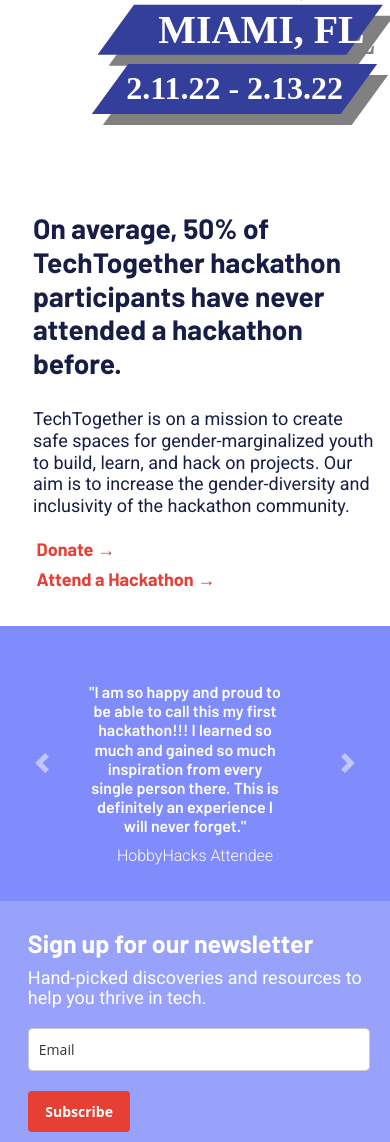
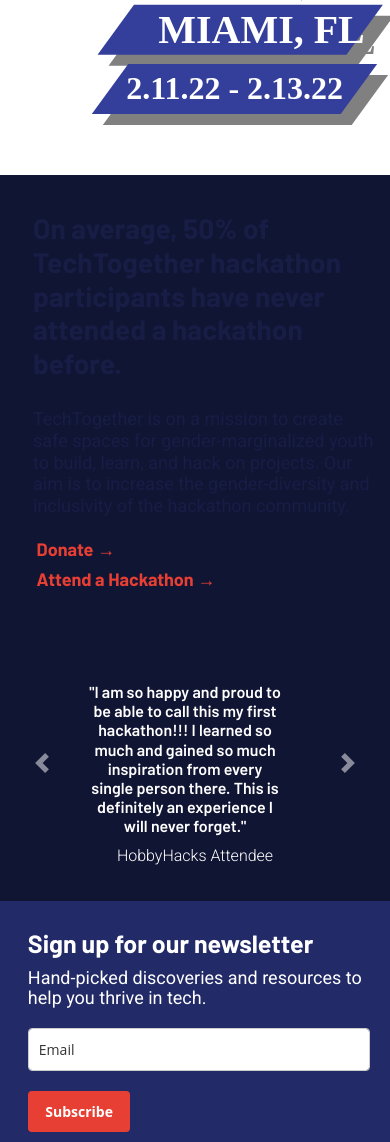
Before and after one commit to TechTogetherInc/techtogether, an Eleventy site: page ttm-2022/index.html in a window 390 px wide. Shown: the part 338-1480 px from the top of the page. Built offline with nearby package versions, Linux system fonts and the light colour scheme; Eleventy itself is replaced by a stand-in of ours; files that its build step writes are made by us from their sources; a small style sheet from the web is missing.

Commit message:
changed background to gradient color
went through each section individually and either changed the background color to #222a68 or inserted a "bg-miami" class. Had to change hexcode the stayintouch.html to be the same color as the rest of the page.

```diff
--- a/ttm-2022/_includes/stayintouch.html
+++ b/ttm-2022/_includes/stayintouch.html
@@ -1,4 +1,4 @@
-<div style="background-color: #98A2FB;">
+<div style="background-color: #222a68;">
 	<!-- Start MailerLite -->
 <style type="text/css">
   @import url(https://static.mailerlite.com/assets/plugins/groot/modules/includes/groot_fonts/import.css?version=11615);
--- a/ttm-2022/index.html
+++ b/ttm-2022/index.html
@@ -14,7 +14,7 @@
     </div>
 </div>
 
-<section class ="bg-blue ticker-section hide-mobile">
+<section class ="bg-miami ticker-section hide-mobile">
     <div class="container">
         <div class="row">
             <div class="col-sm-5">
@@ -28,7 +28,7 @@
 </section>
 
 
-<section>
+<section class="bg-miami">
     <div class="container">
         <div class="row">
             <div class="col-sm-6 col-md-6 video hide-mobile">
@@ -55,7 +55,7 @@
 </section>
 
 <!-- Quotes section -->
-<section class="bg-purple">
+<section class="bg-miami">
     <div class ="container">
         <div id="carouselExampleControls" class="carousel slide" data-ride="carousel">
             <div class="carousel-inner">
@@ -109,7 +109,7 @@
 </section>
 
 
-<section class ="hide-mobile">
+<section class ="bg-miami hide-mobile">
     <div class ="container">
         <div class="row space">
             <div class="center col-6 col-md-4">
```
